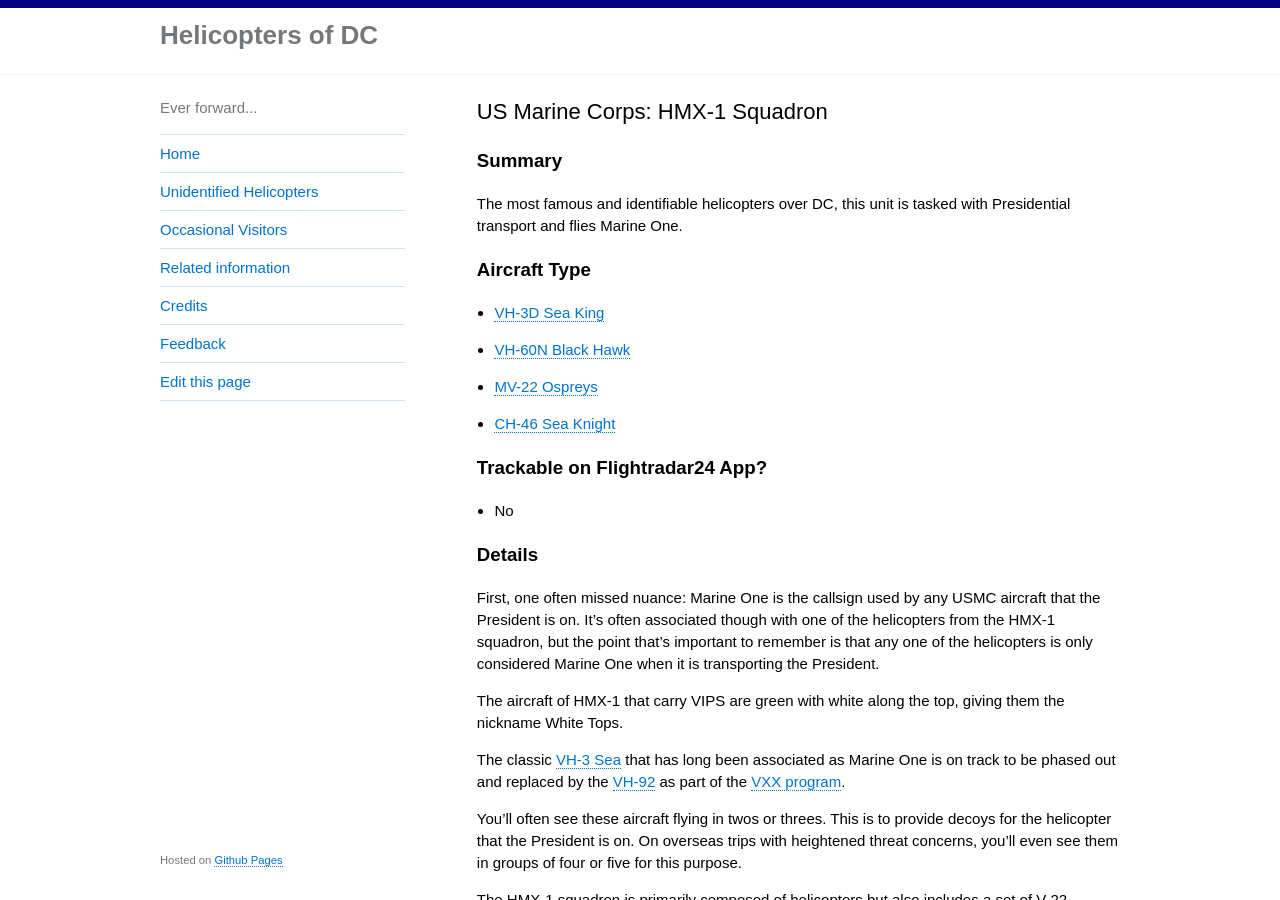
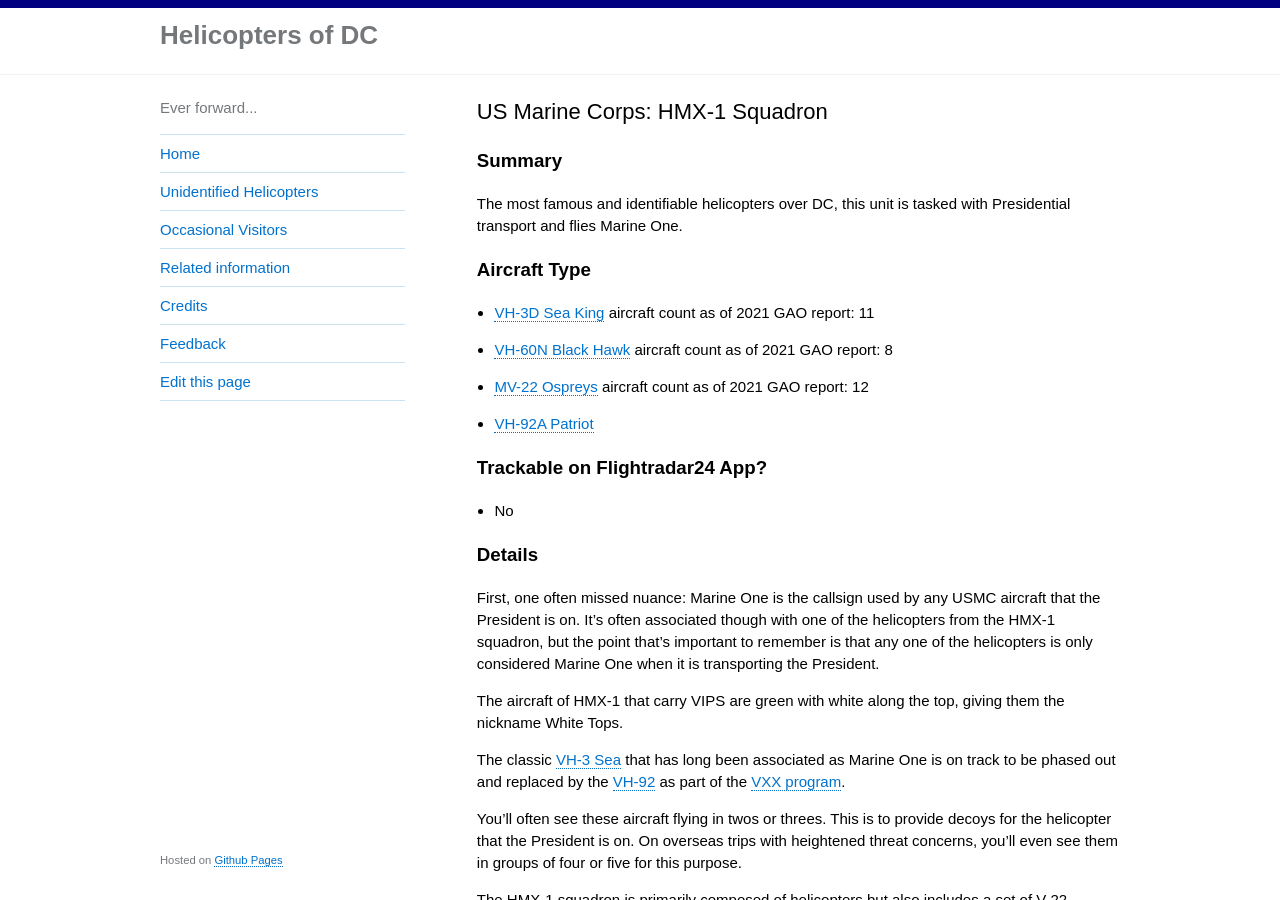
Before and after one commit to gbinal/dc-helicopters, a Jekyll site: the page built from _helicopters/1-us-marine-corps-hmx-1-squadron.md, in a window 1280 px wide and 900 px high. Built offline with Jekyll 4.4.1, drawn with Linux system fonts in a browser that asks for light colours; some of the changed text lies outside the part shown.

Commit message:
Update 1-us-marine-corps-hmx-1-squadron.md

```diff
--- a/_helicopters/1-us-marine-corps-hmx-1-squadron.md
+++ b/_helicopters/1-us-marine-corps-hmx-1-squadron.md
@@ -8,10 +8,10 @@ image: /pictures/VH-3D_Marine_One_over_Washington_DC_May_2005.jpg
 The most famous and identifiable helicopters over DC, this unit is tasked with Presidential transport and flies Marine One.
 
 ### Aircraft Type
-* [VH-3D Sea King](https://en.wikipedia.org/wiki/Sikorsky_SH-3_Sea_King)
-* [VH-60N Black Hawk](https://en.wikipedia.org/wiki/Sikorsky_UH-60_Black_Hawk)
-* [MV-22 Ospreys](https://en.wikipedia.org/wiki/Bell_Boeing_V-22_Osprey)
-* [CH-46 Sea Knight](https://en.wikipedia.org/wiki/Boeing_Vertol_CH-46_Sea_Knight#United_States)
+* [VH-3D Sea King](https://en.wikipedia.org/wiki/Sikorsky_SH-3_Sea_King) aircraft count as of 2021 GAO report: 11
+* [VH-60N Black Hawk](https://en.wikipedia.org/wiki/Sikorsky_UH-60_Black_Hawk) aircraft count as of 2021 GAO report: 8
+* [MV-22 Ospreys](https://en.wikipedia.org/wiki/Bell_Boeing_V-22_Osprey) aircraft count as of 2021 GAO report: 12
+* [VH-92A Patriot](https://en.wikipedia.org/wiki/Sikorsky_VH-92_Patriot)
 
 ### Trackable on Flightradar24 App?
 * No
@@ -54,6 +54,7 @@ One fun note though is when the President is out of town for a lenghty vacation,
   </table>
 
 ### Links
+* [Marine Helicopter Squadron One in 2021 GAO Washington, D.C. Area Helicopter Noise Report](https://hyp.is/VhTjgBV0EeyT9T8n_WPwgQ/www.gao.gov/assets/gao-21-200.pdf)
 * [Wikipedia - Marine One](https://en.wikipedia.org/wiki/Marine_One)
 * [Wikipedia - HMX-1](https://en.wikipedia.org/wiki/HMX-1)
 * [Wikipedia - VXX](https://en.wikipedia.org/wiki/VXX)
```
